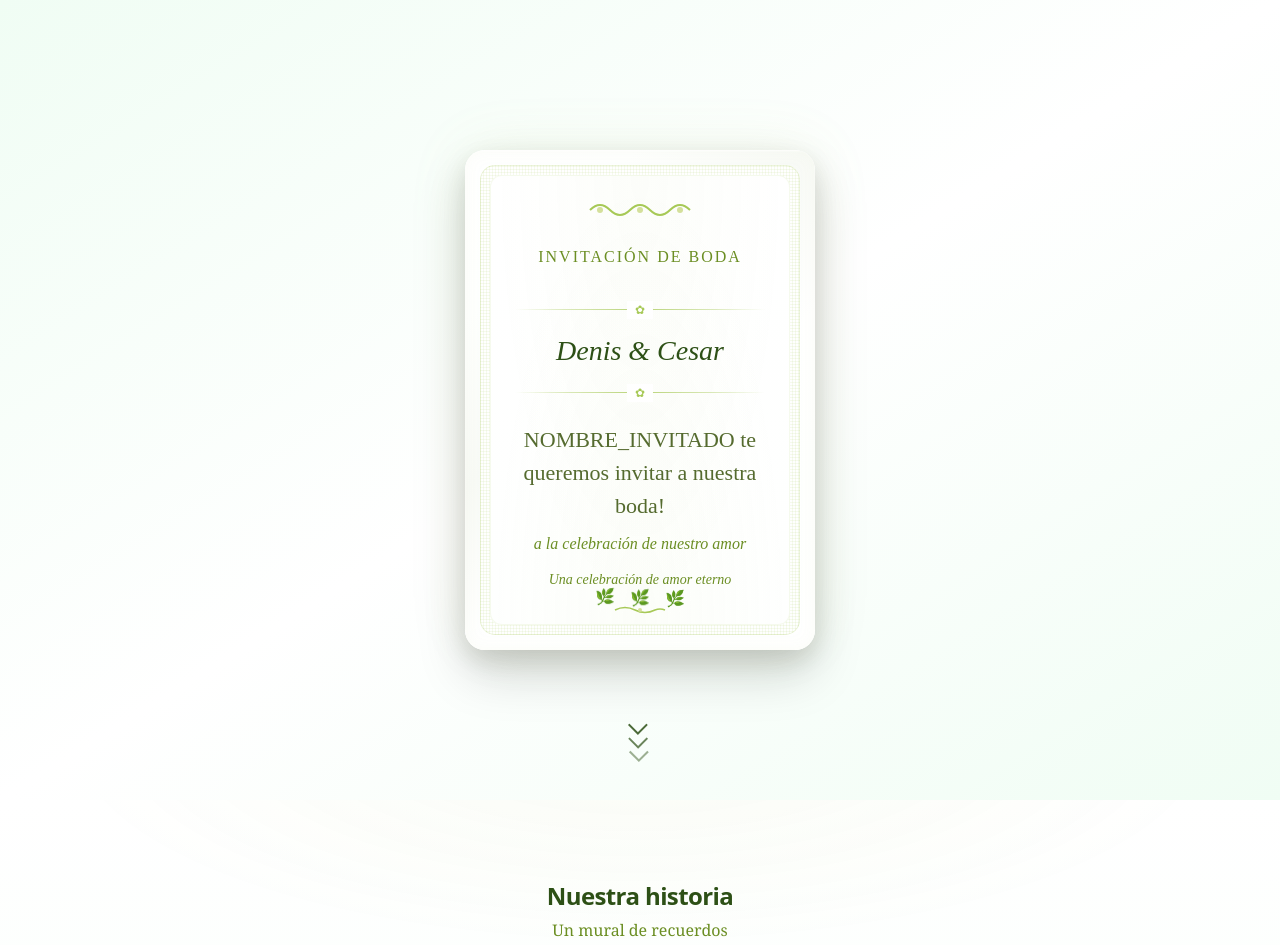
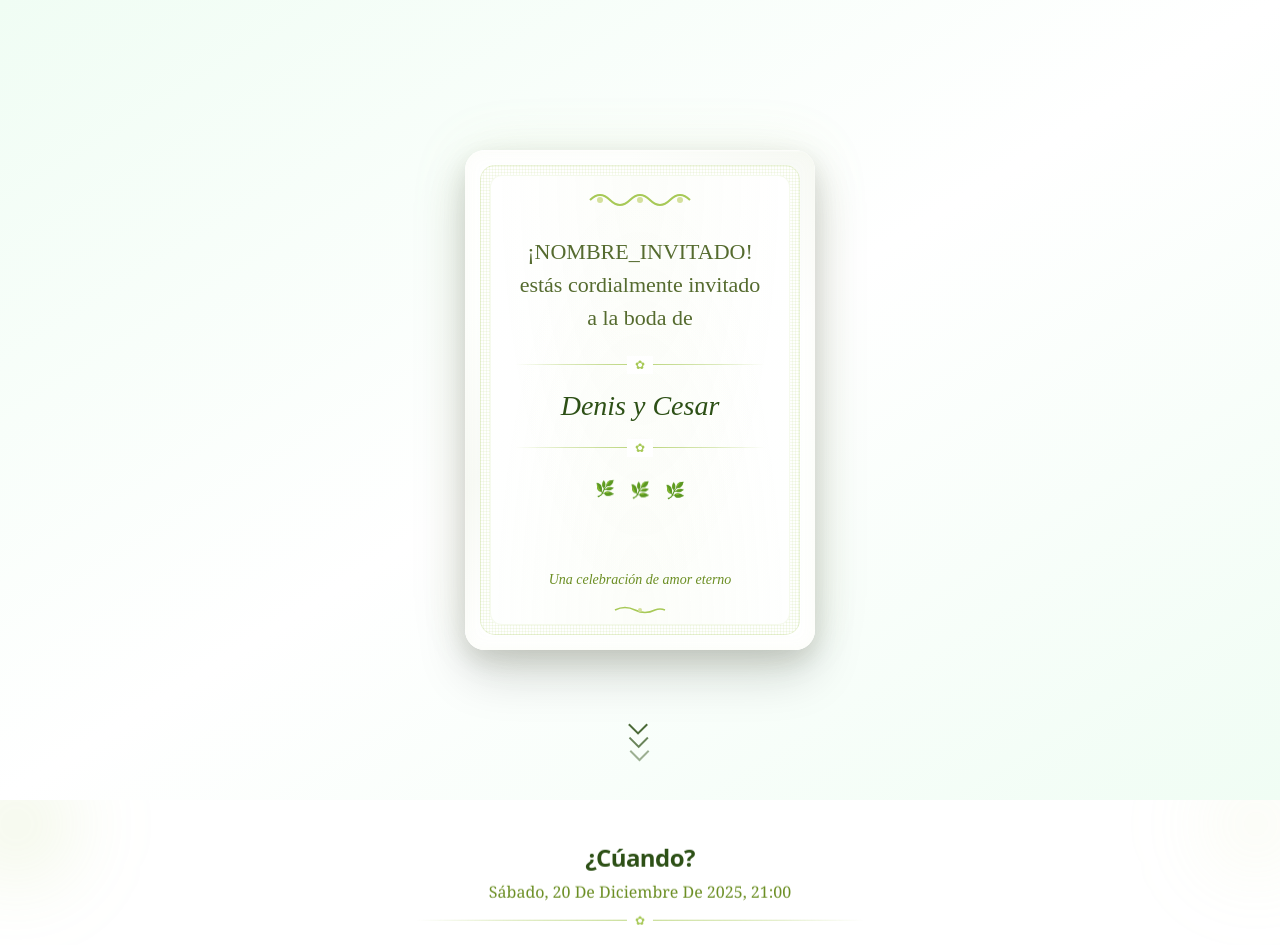
Before and after one commit to cerciber/invitation, a Next.js app: page / in a window 1280 px wide. Shown: the top 945 px of the page. Built offline with nearby package versions, Linux system fonts and the light colour scheme.

Commit message:
feat: change card text

```diff
--- a/src/app/page.tsx
+++ b/src/app/page.tsx
@@ -7,7 +7,7 @@ export default function HomePage() {
   return (
     <main className="min-h-[100svh]">
       <HeroSection />
-      <StorySection />
+      {/* <StorySection /> */}
       <CountdownSection />
       <LocationSection />
     </main>
--- a/src/components/sections/HeroSection.tsx
+++ b/src/components/sections/HeroSection.tsx
@@ -62,6 +62,7 @@ export function HeroSection() {
   }
 
   const handleTouchMove = (e: React.TouchEvent) => {
+    if ((e as any).cancelable) e.preventDefault()
     if (!cardRef.current) return
 
     const touch = e.touches[0]
@@ -132,7 +133,7 @@ export function HeroSection() {
     const offsetY = rotation.x * 0.5  // Aumentado para mayor efecto
 
     return {
-      transform: `translate(${offsetX}px, ${offsetY}px) scale(1.05)`,
+      transform: `translate(${offsetX}px, ${offsetY}px) scale(1.05) translateZ(0)`,
       transition: isInteracting ? FAST_TRANSITION : SLOW_TRANSITION
     }
   }
@@ -175,21 +176,23 @@ export function HeroSection() {
           {/* Frente de la invitación */}
           <div className="card-front">
             <div className="card-border">
-              <div className="card-header">
+              <div className="card-header" style={{paddingTop: '10px', paddingBottom: '5px', marginBottom: '5px'}}>
                 <div className="wedding-ornament" style={getFrontParallaxStyle(1.2)}></div>
-                <h2 className="wedding-title" style={getFrontParallaxStyle(0.7)}>Invitación de Boda</h2>
+                <p className="main-message" style={getFrontParallaxStyle(0.7)}>
+                  ¡{guestName}!<br />estás cordialmente invitad{guestInfo?.female ? 'a' : 'o'} <br /> a la boda de
+                </p>
               </div>
 
               <div className="card-content">
-                <div className="guest-name-container">
+                <div className="guest-name-container" style={{marginTop: '0px', marginBottom: '30px'}}>
                   <div className="floral-divider" style={getFrontParallaxStyle(1.5)}></div>
-                  <h1 className="guest-name" style={getFrontParallaxStyle(0.8)}>Denis & Cesar</h1>
+                  <h1 className="guest-name" style={getFrontParallaxStyle(0.8)}>Denis y Cesar</h1>
                   <div className="floral-divider" style={getFrontParallaxStyle(1.5)}></div>
                 </div>
 
                 <div className="invitation-message" style={getFrontParallaxStyle(0.6)}>
-                  <p className="main-message">{guestName} te queremos invitar a nuestra boda!</p>
-                  <p className="sub-message">a la celebración de nuestro amor</p>
+                  <p className="main-message"></p>
+                  <p className="sub-message"></p>
                 </div>
 
                 <div className="decorative-elements">
@@ -240,10 +243,10 @@ export function HeroSection() {
 
               <div className="photo-container">
                 <Image
-                  src="assets/photo-1.jpeg"
+                  src="/assets/photo-1.jpeg"
                   alt="Foto de la pareja"
                   className="couple-photo"
-                  style={getPhotoParallaxStyle()}
+                  style={{ ...getPhotoParallaxStyle(), WebkitBackfaceVisibility: 'hidden', backfaceVisibility: 'hidden' }}
                   fill
                   priority
                   sizes="100vw"
@@ -261,6 +264,7 @@ export function HeroSection() {
         role="button"
         aria-label="Ir a la siguiente sección"
         onClick={() => {
+          if (isInteracting) return
           const heroSection = document.querySelector('section')
           const next = heroSection?.nextElementSibling as HTMLElement | null
           if (next) {
```
